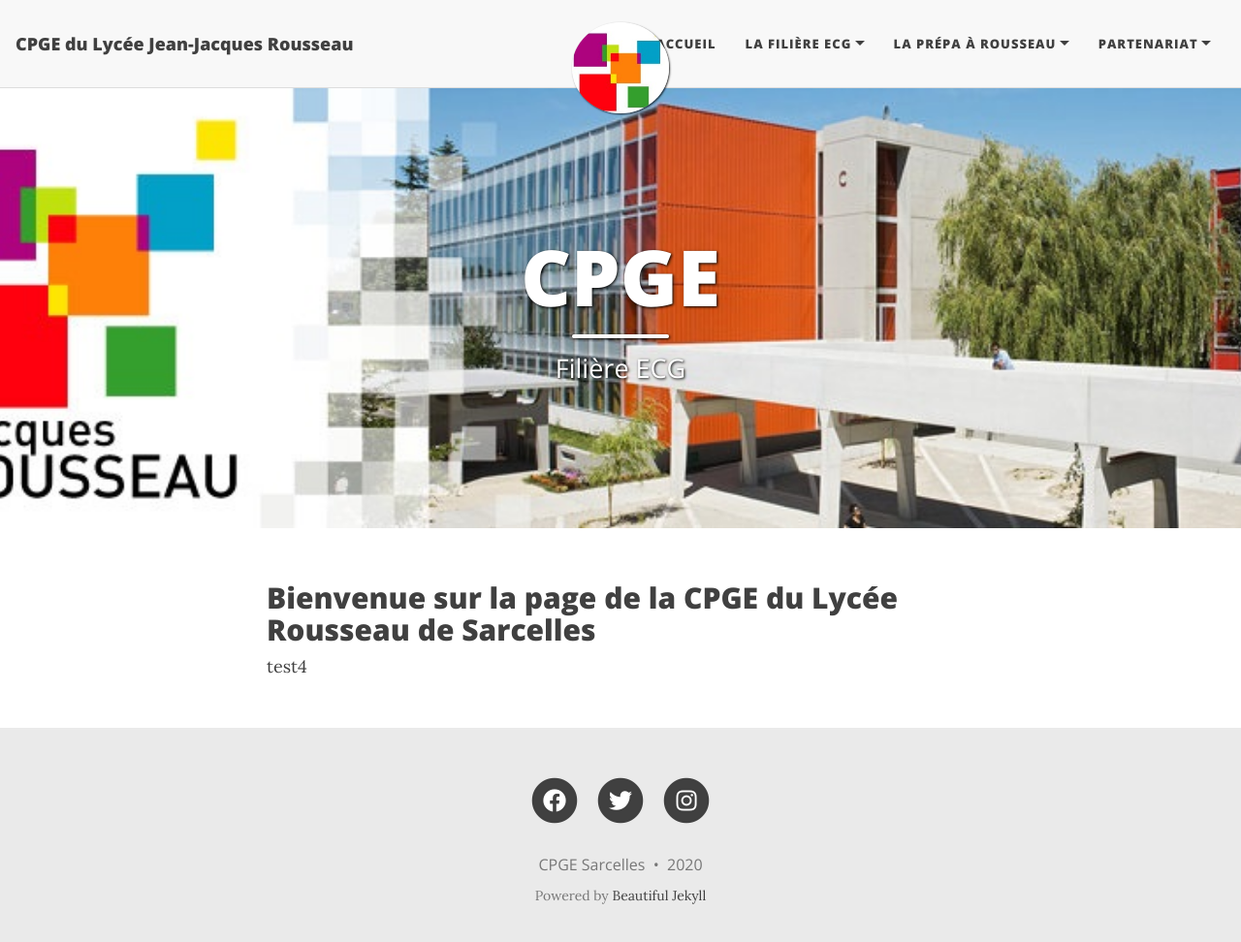
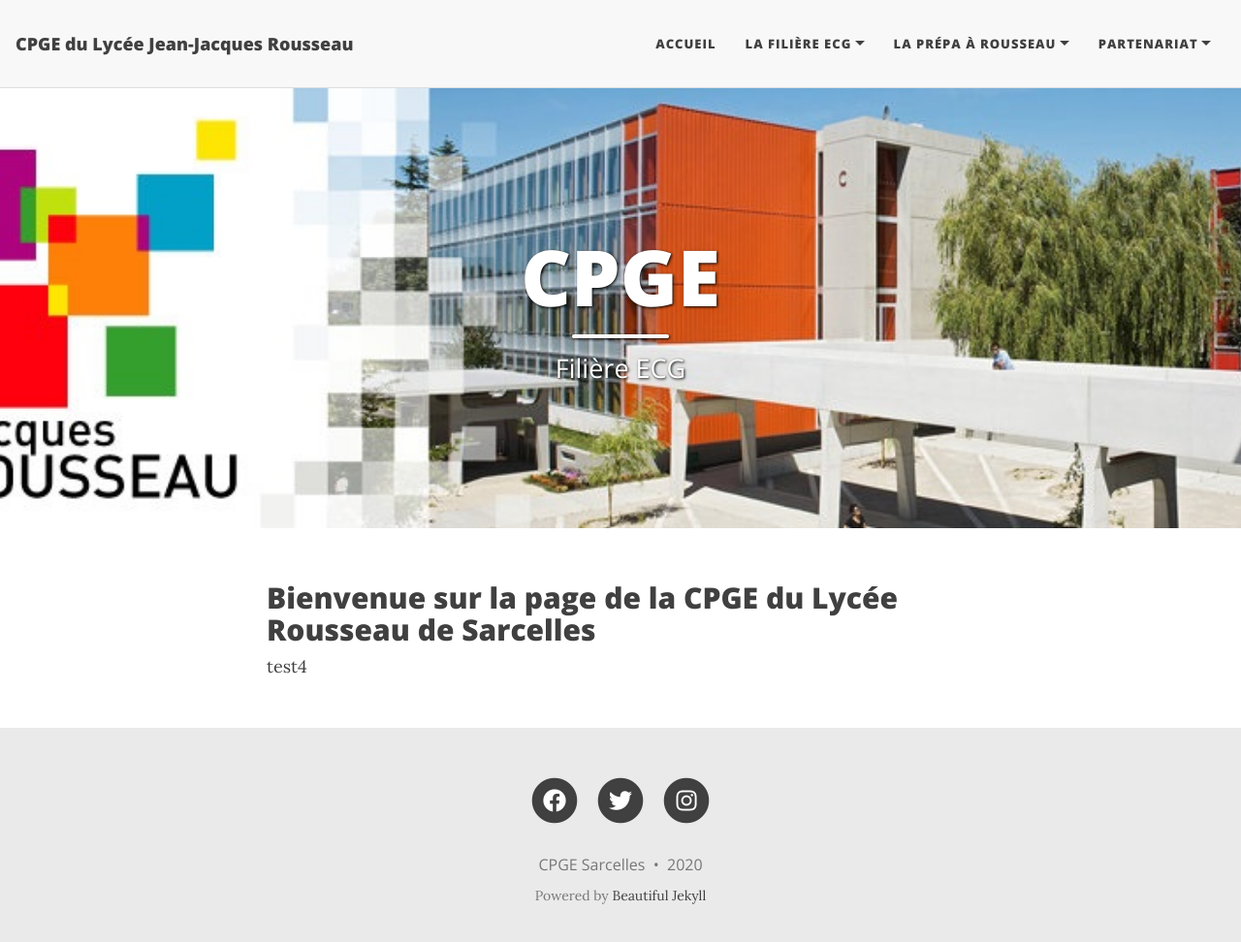
Before and after one commit to cpgesarcelles/cpgesarcelles.github.io, a Jekyll site: the page built from index.html, in a window 1280 px wide and 985 px high. Shown: the top 972 px of the window at 97% size. Built offline with Jekyll 4.4.1, drawn with Linux system fonts in a browser that asks for light colours; nearby versions of some CDN libraries; the list of posts is cut into pages by our own code.

Commit message:
Update _config.yml

```diff
--- a/_config.yml
+++ b/_config.yml
@@ -27,10 +27,10 @@
 
 # Image to show in the navigation bar - works best with a square image
 # Remove this parameter if you don't want an image in the navbar
-avatar: "assets/img/logo_rousseau.jpg"
+#avatar: "assets/img/logo_rousseau.jpg"
 
 # By default, the image is cut into a circle. You can disable this behaviour by setting 'round-avatar: false'
-round-avatar: true
+#round-avatar: true
 
 # If you want to have an image logo in the top-left corner instead of having the title of the website,
 # then specify the following parameter
```
